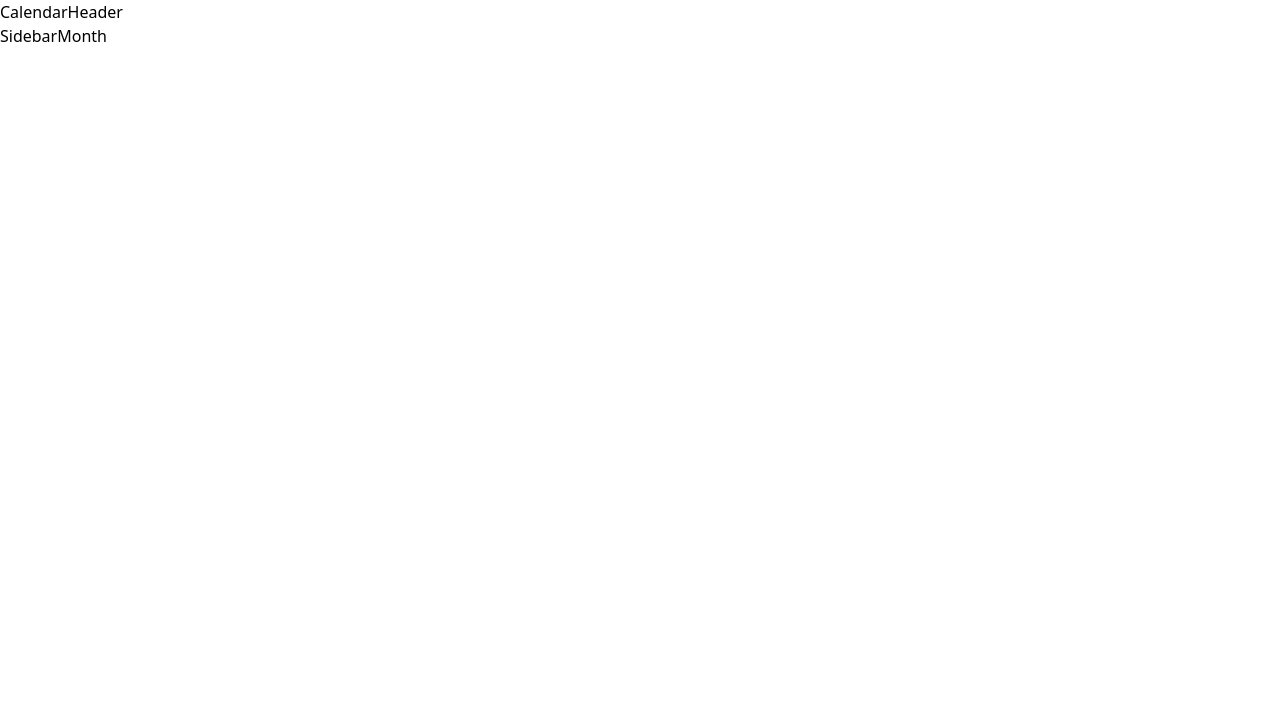
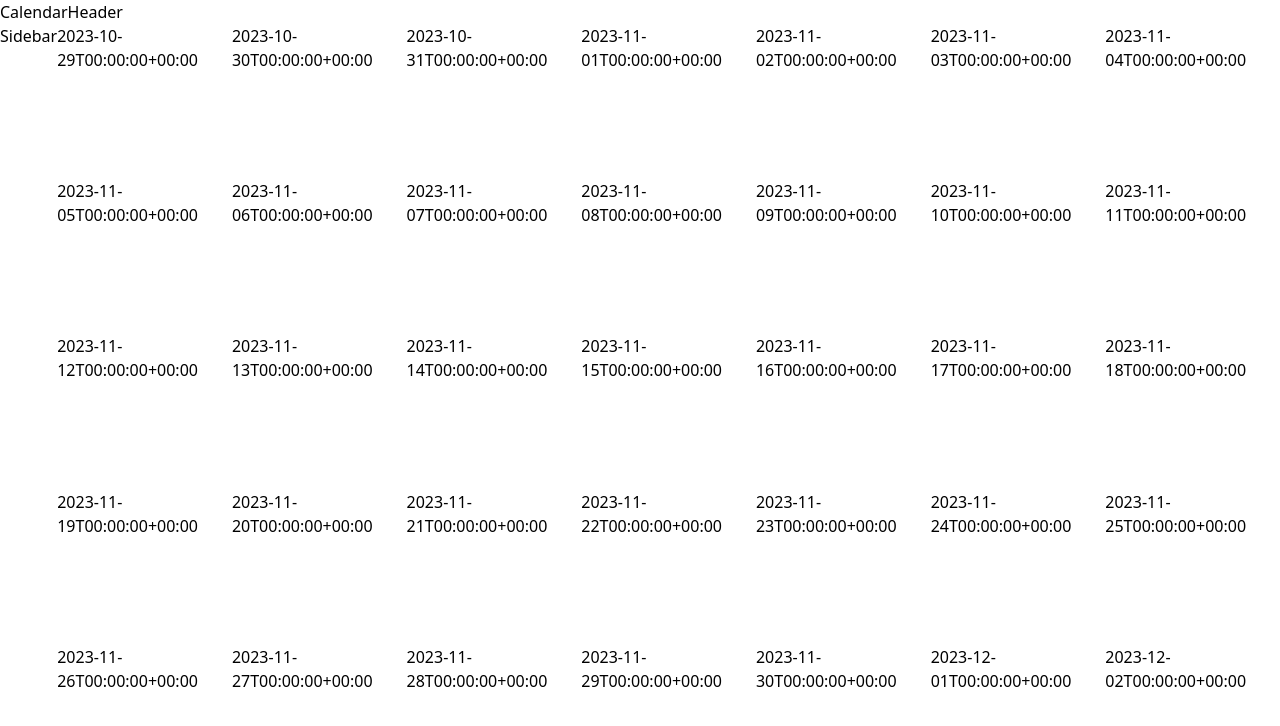
Before and after one commit to Hrithik0112/Time-Wrap, a React (Vite) app: page / in a window 1280 px wide. Shown: the top 726 px of the page. Built offline with nearby package versions, Linux system fonts and the light colour scheme.

Commit message:
made the ui layout , added data to it.

```diff
--- a/src/App.jsx
+++ b/src/App.jsx
@@ -1,17 +1,19 @@
+import { useState } from "react";
 import CalendarHeader from "./components/CalendarHeader";
 import Month from "./components/Month";
 import Sidebar from "./components/Sidebar";
 import { getMonth } from "./utils";
 
 function App() {
-  console.table(getMonth(3));
+  const [currentMonth, setCurrentmonth] = useState(getMonth());
+  // console.table(getMonth(3));
   return (
     <>
       <div className="h-screen flex flex-col">
         <CalendarHeader />
         <div className="flex flex-1">
           <Sidebar />
-          <Month />
+          <Month month={currentMonth} />
         </div>
       </div>
     </>
--- /dev/null
+++ b/src/components/Day.jsx
@@ -0,0 +1,7 @@
+import React from "react";
+
+function Day({ day }) {
+  return <div>{day.format()}</div>;
+}
+
+export default Day;
--- a/src/components/Month.jsx
+++ b/src/components/Month.jsx
@@ -1,7 +1,18 @@
 import React from "react";
+import Day from "./Day";
 
-function Month() {
-  return <div>Month</div>;
+function Month({ month }) {
+  return (
+    <div className="flex-1 grid grid-cols-7 grid-rows-5">
+      {month.map((row, i) => (
+        <React.Fragment key={i}>
+          {row.map((day, index) => (
+            <Day day={day} key={index} />
+          ))}
+        </React.Fragment>
+      ))}
+    </div>
+  );
 }
 
 export default Month;
```
